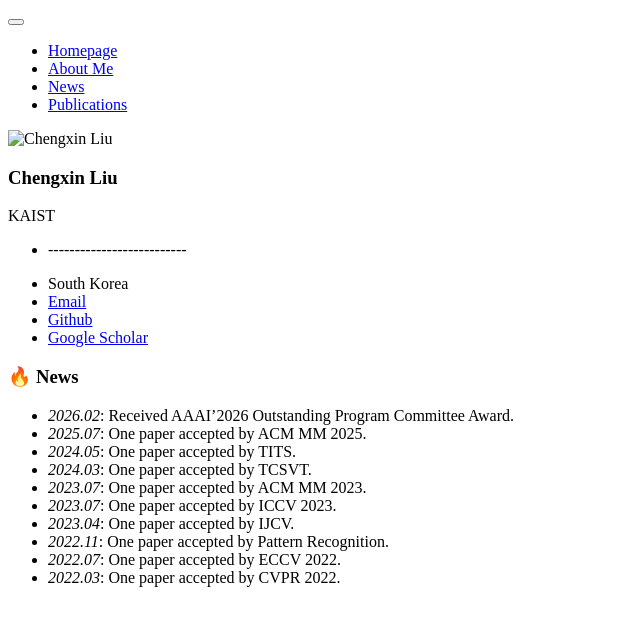
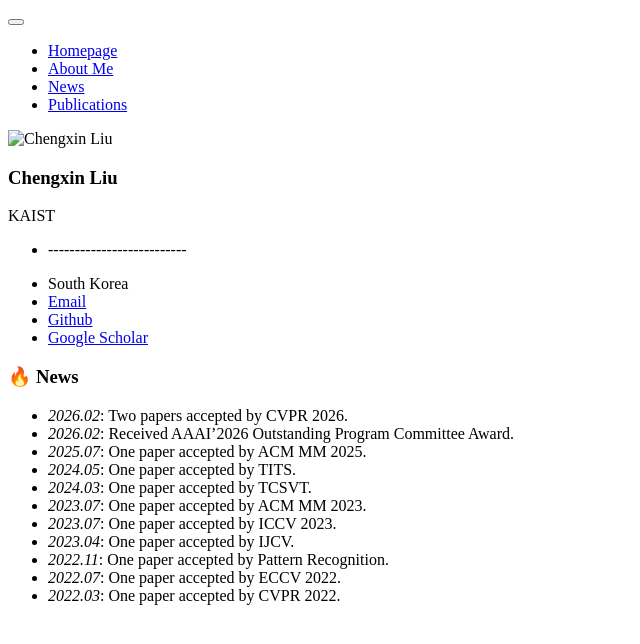
Before and after one commit to cxliu0/cxliu0.github.io, a Jekyll site: the page built from _pages/includes/news.md, in a window 1280 px wide. Shown: the top 644 px of the page, without its empty margins (0-640 px from the left). Built offline with Jekyll 4.4.1, drawn with Linux system fonts in a browser that asks for light colours; our own code applies the rules of GitHub Pages for plain Markdown files.

Commit message:
Update news.md

```diff
--- a/_pages/includes/news.md
+++ b/_pages/includes/news.md
@@ -1,4 +1,5 @@
 # 🔥 News
+- *2026.02*: Two papers accepted by CVPR 2026.
 - *2026.02*: Received AAAI'2026 Outstanding Program Committee Award.
 - *2025.07*: One paper accepted by ACM MM 2025.
 - *2024.05*: One paper accepted by TITS.
```
